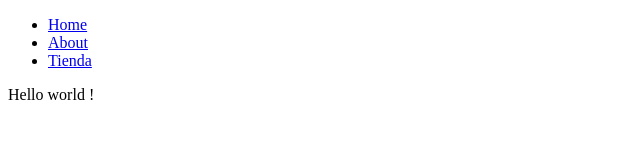
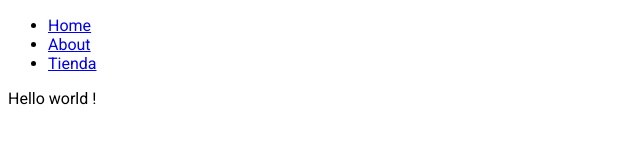
Before and after one commit to SkivaDev/nextjs-practice-, a Next.js app: page / in a window 1280 px wide. Shown: the top 160 px of the page, without its empty margins (0-640 px from the left). Built offline with nearby package versions, Linux system fonts and the light colour scheme.

Commit message:
feat: :sparkles: Fonts

```diff
--- a/app/layout.js
+++ b/app/layout.js
@@ -1,4 +1,6 @@
 import Navbar from "../components/Navbar"
+import { Roboto } from 'next/font/google'
+
 
 export const metadata = {
   title: 'Mi tiendita con Next.js - HomePage',
@@ -7,10 +9,16 @@
 
 }
 
+const roboto = Roboto({
+  weight: ["300", "400", "500", "700"],
+  styles: ['normal', 'italic'],
+  subsets: ['latin'],
+})
+
 export default function RootLayout({ children }) {
  return (
     <html lang="en">
-      <body>
+      <body className={roboto.className}>
         <Navbar/>
 
         {children}
```
